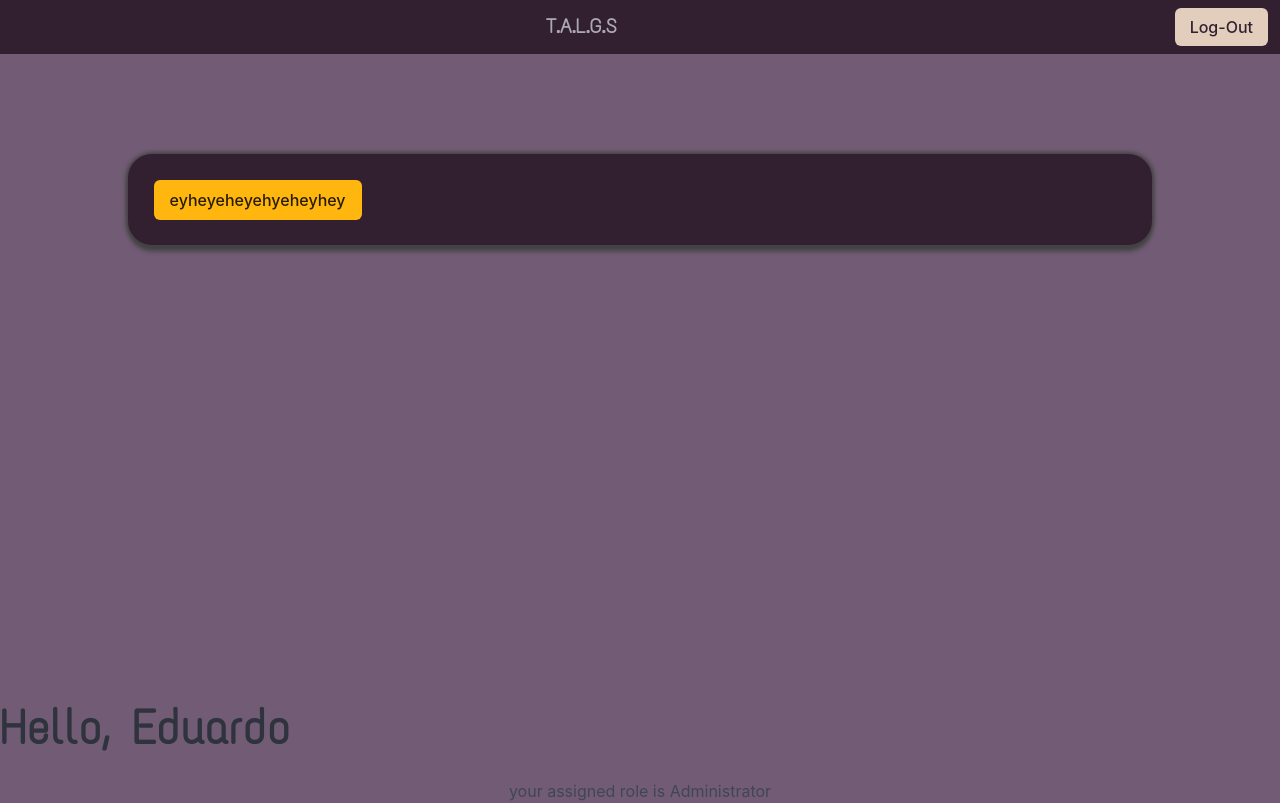
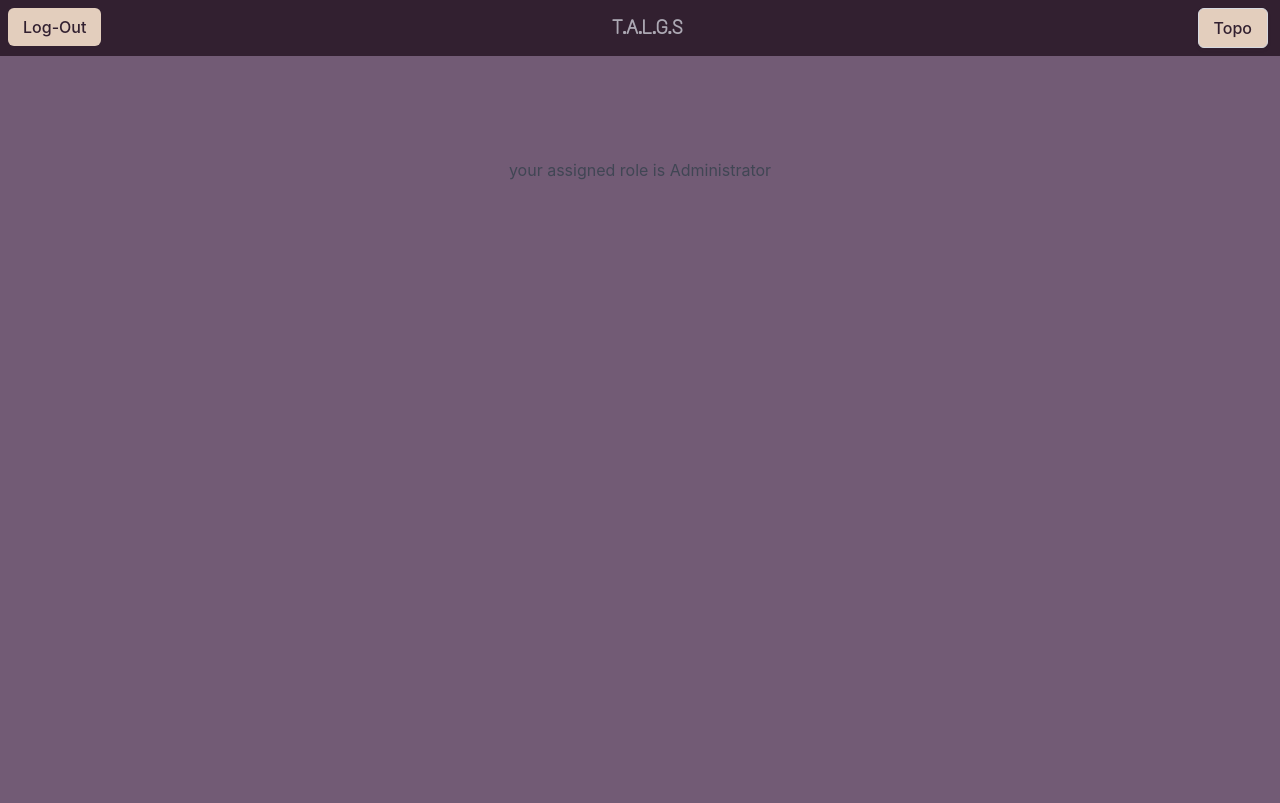
Before and after one commit to EduardoStarZ/TALGS, a Django app: page / in a window 1280 px wide. After the commit the page ends 179 px from the top, so only its background shows below. Run offline with Django 4.2, Linux system fonts and the light colour scheme; a user stored in the database is signed in; data comes from the database, SQL or seed files in the repository; some libraries are stand-ins or nearby versions.

Commit message:
whatever

```diff
--- a/TALGS/templates/assets/link.html
+++ b/TALGS/templates/assets/link.html
@@ -1 +1 @@
-<a {{ properties }} class="button {{ color }} is-{{ size }} mx-{{ mx }} my-{{ my }} is-pulled-{{ float }} {{other_classes}} is-responsive">{{ text }}</a>
+<a href="{{href}}" {{ properties }} class="button {{ color }} is-{{ size }} mx-{{ mx }} my-{{ my }} is-pulled-{{ float }} {{other_classes}} is-responsive">{{ text }}</a>
--- a/TALGS/templates/head-meta.html
+++ b/TALGS/templates/head-meta.html
@@ -24,3 +24,5 @@
 
 <!-- Master Template JS File -->
 <script src="{% static 'js/navbar.js' %}"></script>
+
+<script src="{% static 'js/top.js'%}"></script>
--- /dev/null
+++ b/pages/static/js/top.js
@@ -0,0 +1,3 @@
+function topo() {
+    $("html, body").animate({ scrollTop: 0 }, "fast");
+}
--- a/pages/templates/client_panel.html
+++ b/pages/templates/client_panel.html
@@ -10,7 +10,7 @@
         </div>
     </div>
 
-    <div id="frame" hx-get="/api/sale/create" hx-target="#frame" hx-trigger="load"></div>
+    <div id="frame" hx-get="/api/sale/client" hx-target="#frame" hx-trigger="load"></div>
 {% include 'assets/close_frame.html' %}
 
 <style>
--- a/pages/templates/main.html
+++ b/pages/templates/main.html
@@ -1,40 +1,40 @@
 {% extends 'master.html' %}
 
-{% block title %}Testando ahhah{% endblock %}
+{% block title %}Principal{% endblock %}
 
-{% block right_buttons %}
+{% block left_buttons %}
 <form method="post" target="_self" action="/auth/logout/">
     {% csrf_token %}
-    {% include 'assets/input.html' with value="Log-Out" color="light" type="submit" size="normal" properties="" %}
+    {% include 'assets/input.html' with value="Log-Out" mx="2" my="2" color="light" type="submit" size="normal" properties="" %}
 </form>
 {% endblock %}
 
+{% block right_buttons %}
+    {% include 'assets/link.html' with text="Topo" color="light" href="javascript:topo()" %}
+{% endblock %}
+
 {% block nav_burger %}
-{% include 'navbar-burger.html' %}
+    {% include 'navbar-burger.html' %}
 {% endblock %}
+
+
+
+
+
 
 {% block body %}
 
-{% include 'assets/frame.html' with color="dark" width="80" height="auto" %}
-{% include 'assets/link.html' with text="eyheyeheyehyeheyhey" color="is-warning" %}
-{% include 'assets/close_frame.html' %}
+{% if group == "Administrator" %}
 
-<br><br><br><br><br><br><br><br><br><br><br><br><br><br><br><br><br><br><br>
-<p class="title is-1">Hello, {{ user.username }}</p>
-
-{% if group == "Administrator" %}
-    <center>
-        <p>your assigned role is {{ group }}</p>
-    </center>
+        <center>
+            <p>your assigned role is {{ group }}</p>
+        </center>
 
 {% elif group == "Client" %}
-    <center>
-        <p>You should not be seeing this mr. {{ group }}</p>
-    </center>
 
-    <div hx-get="/client_panel/" hx-trigger="load" hx-swap="outerHTML">
-    </div>
-{% endif %}
+        <div hx-get="/client_panel/" hx-trigger="load" hx-swap="outerHTML"></div>
 
 
+        {% endif %}
+
 {% endblock %}
```
